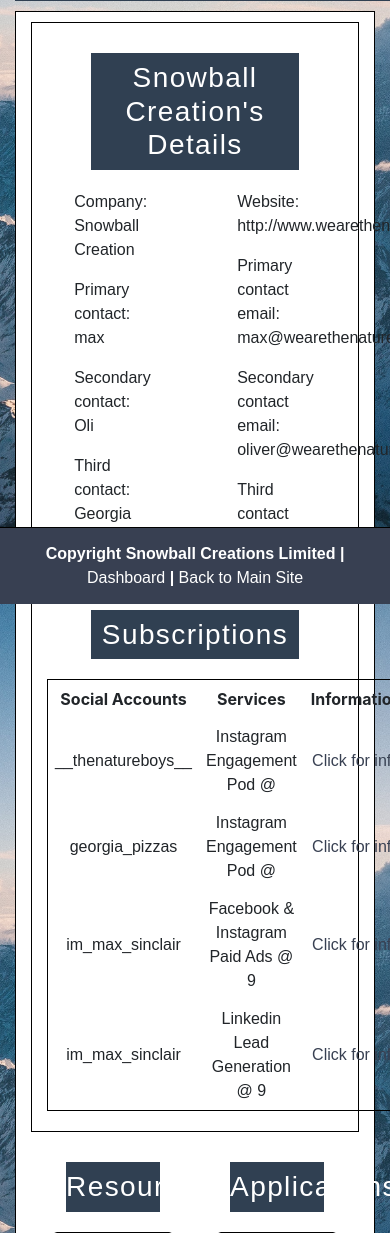
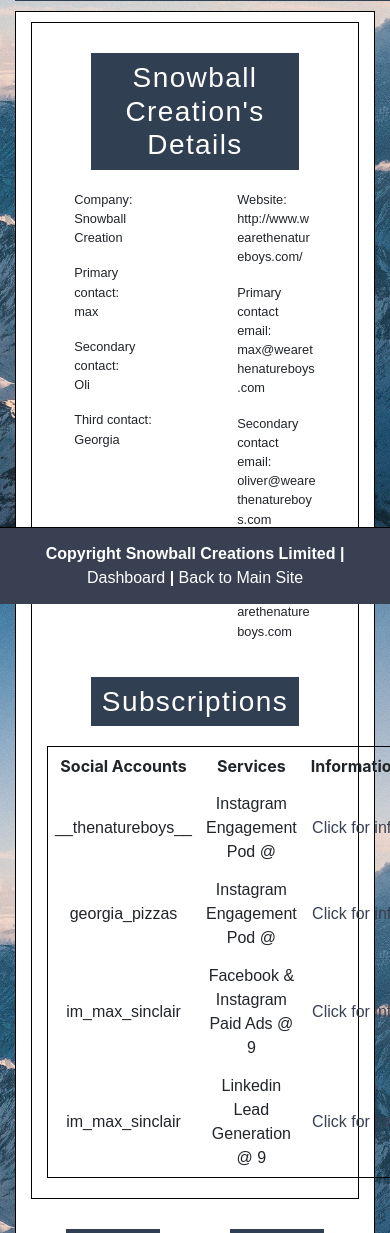
Before and after one commit to emilyjt/snowball-creations, a Django app: page /dashboard/ in a window 390 px wide; the page is wider, and only the part inside the window is pictured. Shown: the part 267-1500 px from the top of that part. Run offline with Django 3.2, Linux system fonts and the light colour scheme; a user stored in the database is signed in; data comes from the database, SQL or seed files in the repository; both versions use the stored data as it was after the commit; some libraries are stand-ins or nearby versions.

Commit message:
Added mobile friendlyness for nav and making text stay inside div with word wrap

```diff
--- a/sc_app/static/dashboard/mystyle.css
+++ b/sc_app/static/dashboard/mystyle.css
@@ -111,8 +111,6 @@ a {
     text-align: center;
   }
 
-
-
 }
 
 .second-level-navbar {
@@ -188,6 +186,7 @@ a.site-footer {
   border: 1px solid black;
   margin: 10px auto 10px auto;
   padding-top: 10px;
+  max-width: 100%;
 
 }
 
@@ -198,6 +197,27 @@ a.site-footer {
   width: 80%;
   margin: 10px auto 20px auto;
 }
+
+.client-info-links p {
+  word-wrap: break-word;
+}
+
+@media only screen and (max-width : 991px) {
+
+  .client-info-links p {
+    font-size: 0.8em;
+  }
+
+}
+
+@media only screen and (max-width : 376px) {
+
+  .client-info-links p {
+    font-size: 0.4em;
+  }
+
+}
+
 
 #subscription-list {
   border: 10px 0px 10px 0px;
--- a/sc_app/templates/dashboard/dashboard.html
+++ b/sc_app/templates/dashboard/dashboard.html
@@ -8,7 +8,7 @@
   <div class="container" id="clientdetails">
     <h3>{{ user.userprofile.company.name }}'s Details</h3>
     <div class="row">
-      <div class="col col-4 mx-auto">
+      <div class="col col-4 mx-auto client-info-links">
         <p><strong>Company: </strong><br>{{ user.userprofile.company.name }}</p>
         <p><strong>Primary contact: </strong><br>{{ user.userprofile.company.primary_contact }}</p>
         {% if user.userprofile.company.secondary_contact %}
@@ -18,7 +18,7 @@
         <p><strong>Third contact: </strong><br>{{ user.userprofile.company.tertiary_contact }}</p>
         {% endif %}
       </div>
-      <div class="col col-4 mx-auto">
+      <div class="col col-4 mx-auto client-info-links">
         {% if user.userprofile.company.url %}
         <p><strong>Website: </strong><br>{{ user.userprofile.company.url }}</p>
         {% else %}
```
Also changed, not shown: sc_app/db.sqlite3, 1 other file. Lines whose indentation alone changed are shown as unchanged.
